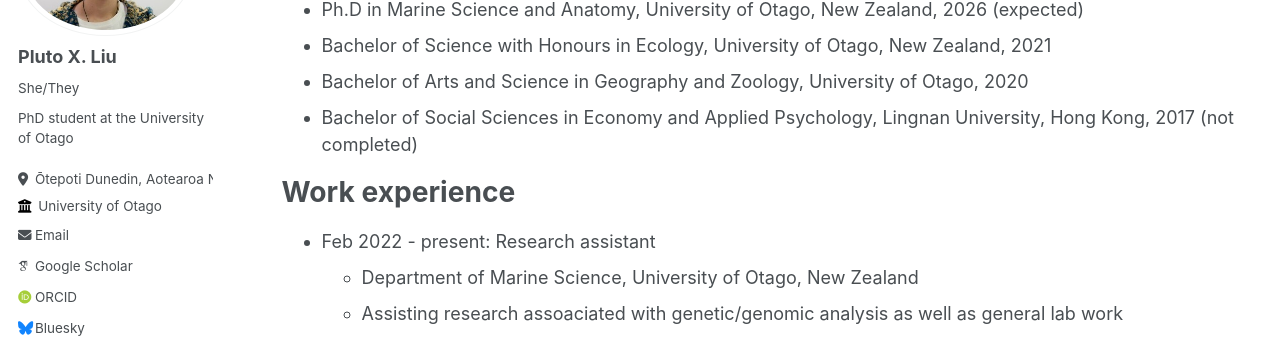
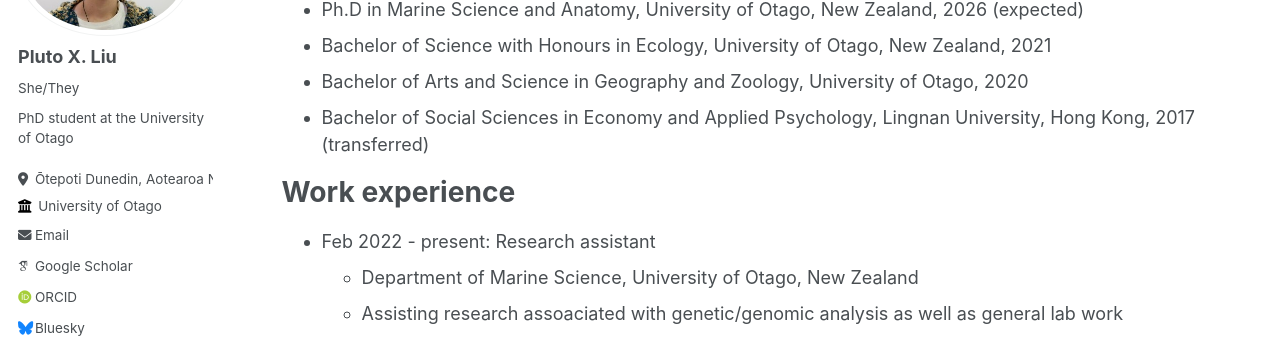
Before and after one commit to PlutoXLiu/PlutoXLiu.github.io, a Jekyll site: the page built from _pages/cv.md, in a window 1280 px wide and 900 px high. Shown: the part 204-542 px from the top of the window. Built offline with Jekyll 4.4.1, drawn with Linux system fonts in a browser that asks for light colours; some web fonts are replaced.

Commit message:
Update cv.md

```diff
--- a/_pages/cv.md
+++ b/_pages/cv.md
@@ -14,7 +14,7 @@ Education
 * Ph.D in Marine Science and Anatomy, University of Otago, New Zealand, 2026 (expected)
 * Bachelor of Science with Honours in Ecology, University of Otago, New Zealand, 2021
 * Bachelor of Arts and Science in Geography and Zoology, University of Otago, 2020
-* Bachelor of Social Sciences in Economy and Applied Psychology, Lingnan University, Hong Kong, 2017 (not completed)
+* Bachelor of Social Sciences in Economy and Applied Psychology, Lingnan University, Hong Kong, 2017 (transferred)
 
 Work experience
 ======
```
